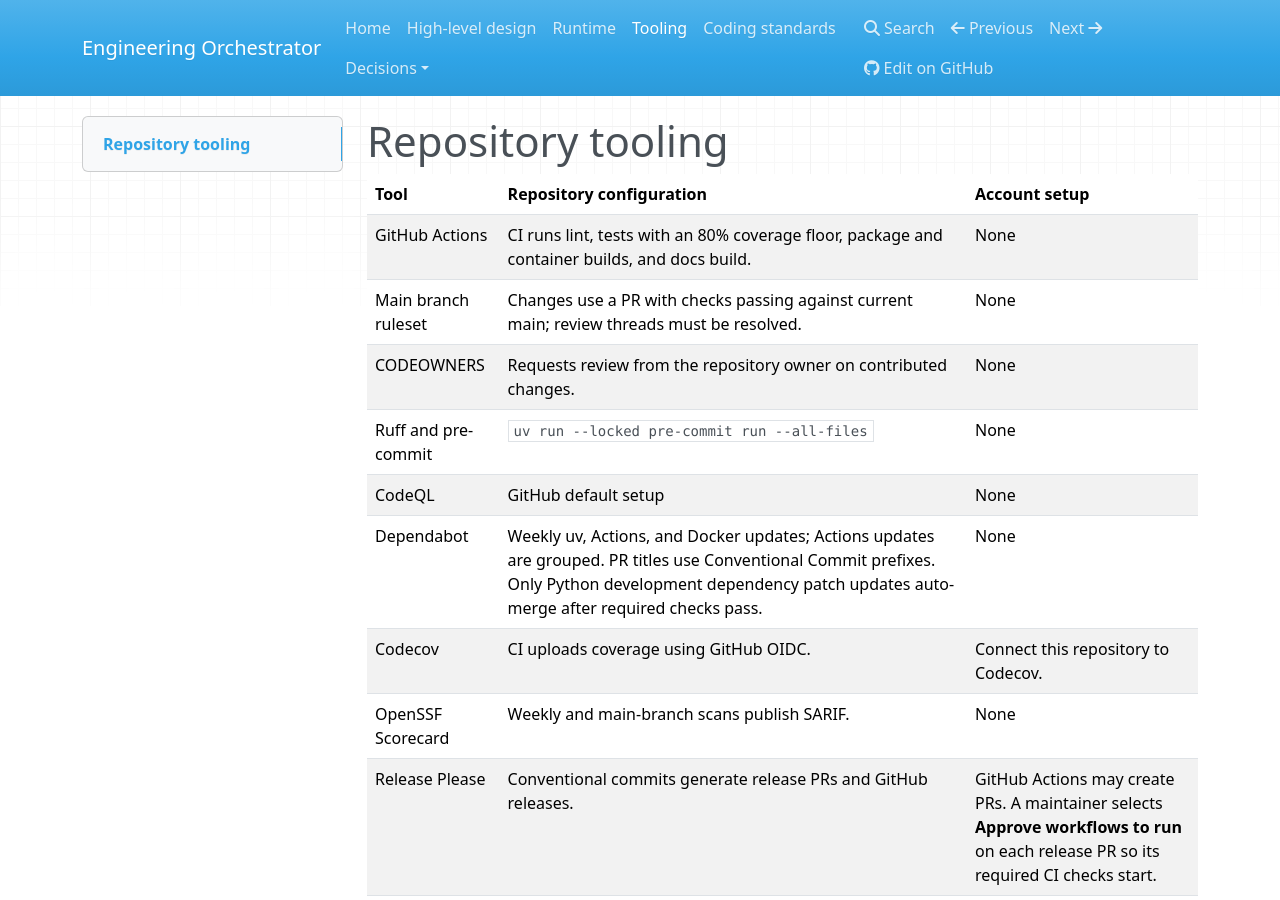
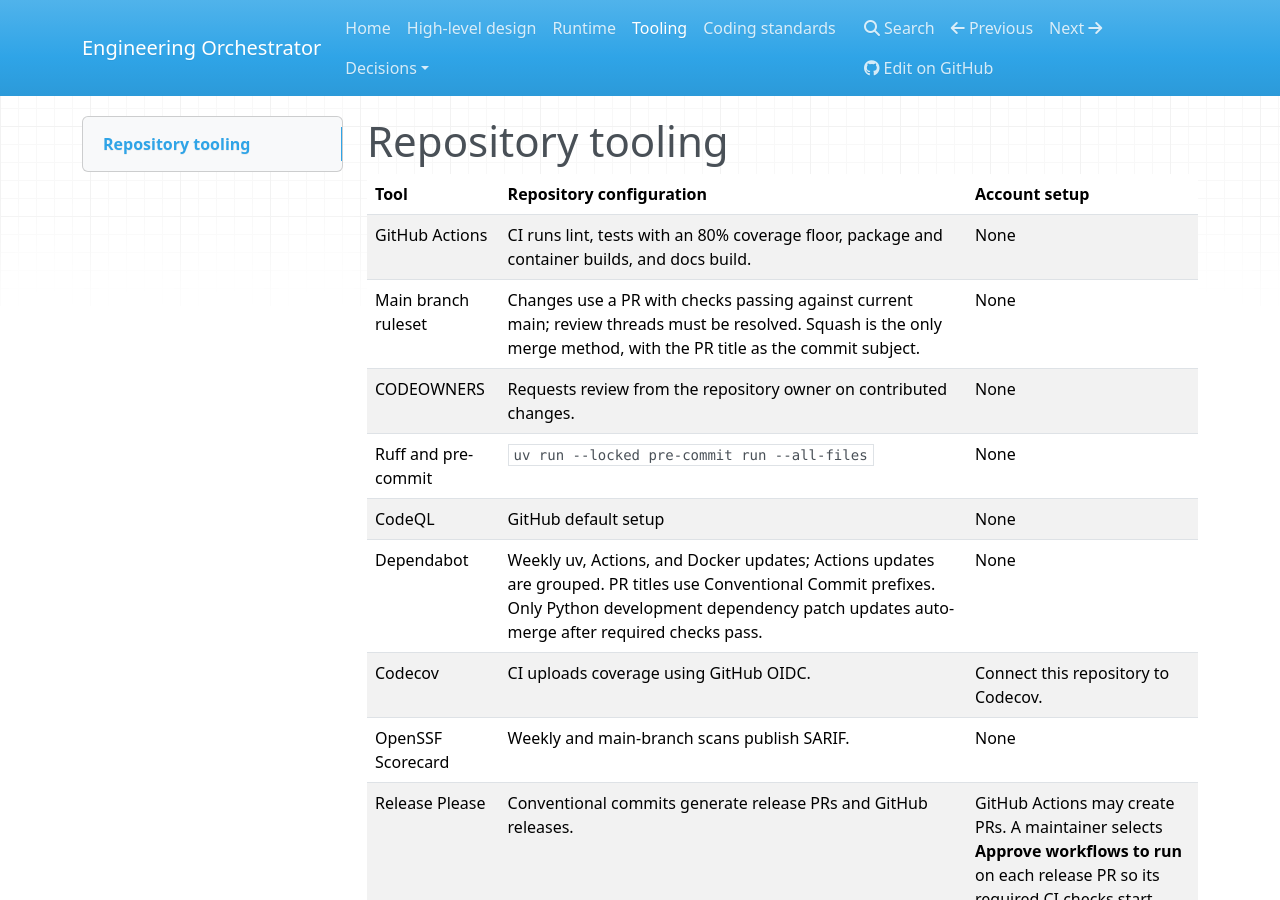
Before and after one commit to jcsduncan/engineering-orchestrator, an MkDocs documentation site: the page built from docs/tooling.md, in a window 1280 px wide and 900 px high. Built offline with MkDocs 1.6.1, drawn with Linux system fonts in a browser that asks for light colours; nearby versions of some CDN libraries.

Commit message:
docs: document squash merge defaults

```diff
--- a/docs/tooling.md
+++ b/docs/tooling.md
@@ -3,7 +3,7 @@
 | Tool | Repository configuration | Account setup |
 | --- | --- | --- |
 | GitHub Actions | CI runs lint, tests with an 80% coverage floor, package and container builds, and docs build. | None |
-| Main branch ruleset | Changes use a PR with checks passing against current main; review threads must be resolved. | None |
+| Main branch ruleset | Changes use a PR with checks passing against current main; review threads must be resolved. Squash is the only merge method, with the PR title as the commit subject. | None |
 | CODEOWNERS | Requests review from the repository owner on contributed changes. | None |
 | Ruff and pre-commit | `uv run --locked pre-commit run --all-files` | None |
 | CodeQL | GitHub default setup | None |
```
Also changed, not shown: CONTRIBUTING.md (+1 -1 lines).
